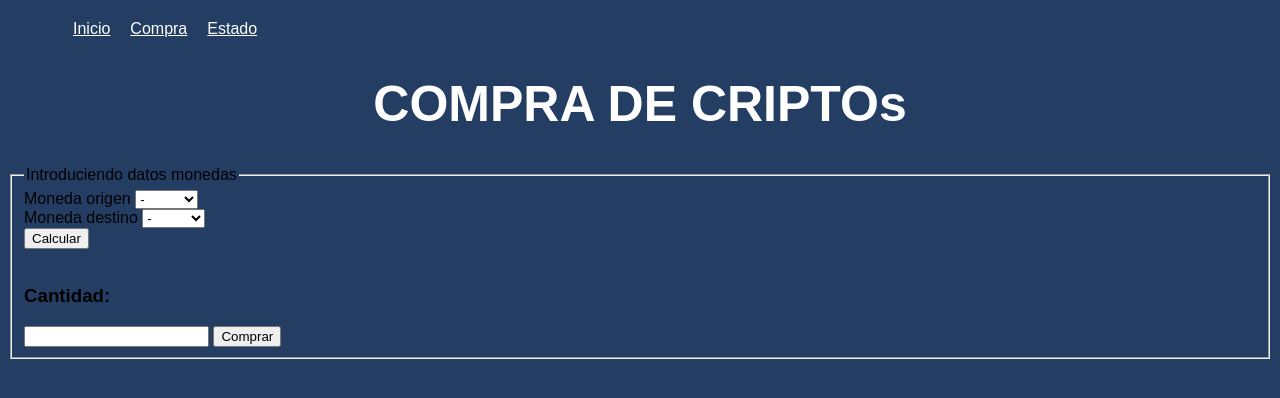
After one commit to Matias2388/flask, a Flask app: template Criptocambio/templates/form.html in a window 1280 px wide. The commit adds this page. Shown: the top 398 px of the page. Run offline with Flask 2, Linux system fonts and the light colour scheme; the template is opened without the code that fills it, so the values that code supplies are empty.

Commit message:
menu y codigo actualizado

```diff
--- a/Criptocambio/static/css/styles.css
+++ b/Criptocambio/static/css/styles.css
@@ -19,7 +19,7 @@ header {
   }
 
   nav {
-    background-color: #19a187;
+
     color: white;
     height: 25px;
     line-height: 25px;
@@ -122,3 +122,16 @@ header {
     display: flex;
     align-items: center;
   }
+
+
+ul{
+  list-style: none;
+justify-content: left
+}
+
+li,a{
+float: left;
+background-color: #243e63;
+margin-right: 10px;
+color: white;
+}
--- /dev/null
+++ b/Criptocambio/templates/form.html
@@ -0,0 +1,68 @@
+<!--corresponde al template del formulario-->
+
+<!DOCTYPE html>
+<html lang="en">
+<head>
+    <meta charset="UTF-8">
+    <meta http-equiv="X-UA-Compatible" content="IE=edge">
+    <meta name="viewport" content="width=device-width, initial-scale=1.0">
+    <title>COMPRA DE CRIPTOs</title>
+    <link rel="stylesheet" href="/static/css/styles.css">
+</head>
+    <body>
+    <nav class="menu">
+    <ul>
+        <li><a href="/estado">Inicio</a></li>
+        <li><a href="/consulta">Compra</a></li>
+        <li><a href="estado">Estado</a></li>
+    </ul>
+    </nav>
+    <h1 class="titulo formulario">COMPRA DE CRIPTOs</h1>
+
+    <form action="/consulta" method="post">
+        <fieldset>
+            <legend>Introduciendo datos monedas</legend>
+            <label for="origen">Moneda origen</label>
+            <select id="origen" name="origen">
+                <option value="">-</option>
+                <option value="EUR">Euro</option>
+                <option value="BTC">Bitcoin</option>
+                <option value="ETH">ETH</option>
+                <option value="LINK">LINK</option>
+                <option value="LUNA">LUNA</option>
+                <option value="ATOM">ATOM</option>
+                <option value="SOL">SOL</option>
+                <option value="USDT">USDT</option>
+            </select>
+            <br>
+            <label for="destino">Moneda destino</label>
+            <select id="destino" name="destino">
+                <option value="">-</option>
+                <option value="EUR">Euro</option>
+                <option value="BTC">Bitcoin</option>
+                <option value="ETH">ETH</option>
+                <option value="LINK">LINK</option>
+                <option value="LUNA">LUNA</option>
+                <option value="ATOM">ATOM</option>
+                <option value="SOL">SOL</option>
+                <option value="USDT">USDT</option>
+            </select>
+            <br>
+            <input type="submit" value="Calcular">
+
+
+            <br>
+            <br>
+                <h3>Cantidad:</h3>
+                <input type="number" name="cantidad">
+                <input type="submit" formaction="/compra" formmethod="post" value="Comprar">
+                {% if crypto %}
+                <h3>Cambio: {{ crypto }}</h3>
+            {% endif %}
+        </fieldset>
+
+
+
+    </form>
+</body>
+</html>
--- a/Criptocambio/views.py
+++ b/Criptocambio/views.py
@@ -12,12 +12,12 @@ def home():
     """
     Muestra la lista/tabla de movimientos cargados.
     """
-    return render_template("nuevo.html")
+    return render_template("index.html", transacciones=db.conseguir_transacciones())
 
 
 @app.get('/consulta')
 def consulta_inicio():
-    return render_template("index.html")
+    return render_template("form.html")
 
 
 @app.post('/consulta')
@@ -32,20 +32,28 @@ def consulta_resultado():
     crypto.consultar_cambio()
 
     cambio = round(crypto.cambio, 5)
-    return render_template("index.html", crypto=cambio, origen=origen, destino=destino)
+    return render_template("form.html", crypto=cambio, origen=origen, destino=destino)
 
 
 @app.post('/compra')
 def compra():
+    # TODO Validar entradas
     origen = request.form.get("origen")
     destino = request.form.get("destino")
     cantidad = request.form.get("cantidad")
 
+    # TODO Validar que sea EUR->BTC, BTC->Crypto, Crypto->BTC o BTC->EUR
+    if origen == "EUR" and destino != "BTC":
+        APIError("Solo se permite comprar BTC con EUR")
+
+    if destino == "EUR" and origen != "BTC":
+        APIError("Solo se permite comprar EUR con BTC")
+
     crypto = CriptoModel(origen, destino)
     crypto.consultar_cambio()
 
-    db.guardar_transaccion(Transaccion(origen, destino, float(cantidad), crypto.cambio))
-    # TODO Validar entradas
+    tx = Transaccion(origen, destino, float(cantidad), crypto.cambio)
+    db.guardar_transaccion(tx)
 
     return f"{origen} {destino} {cantidad}"
 
@@ -56,7 +64,7 @@ def transacciones():
 
     s = ""
     for tx in transacciones:
-        s += f"{tx.origen} {tx.destino} {tx.cantidad} {tx.fecha}\n"
+        s += f"{tx.origen} {tx.destino} {tx.cantidad_moneda_destino} {tx.fecha}\n"
 
     saldos = db.conseguir_transacciones()
     return render_template("transacciones.html", saldos=saldos)
@@ -65,4 +73,12 @@ def transacciones():
 @app.route('/estado')
 def actualizar():
     saldos = db.conseguir_cartera()
-    return render_template("estado.html", saldos=saldos)
+
+    euros = 0
+    for saldo in saldos:
+        crypto = CriptoModel(saldo.moneda, "EUR")
+        crypto.consultar_cambio()
+
+        euros += saldo.cantidad * crypto.cambio
+
+    return render_template("estado.html", saldos=saldos, euros=round(euros, 2))
```
Also changed, not shown: Criptocambio/models.py (+30 -28 lines), Criptocambio/static/css/tabla.css (+14 -0 lines), Criptocambio/templates/estado.html (+8 -0 lines), Criptocambio/templates/index.html (+24 -51 lines), Criptocambio/templates/nuevo.html (deleted, +0 -30 lines).
